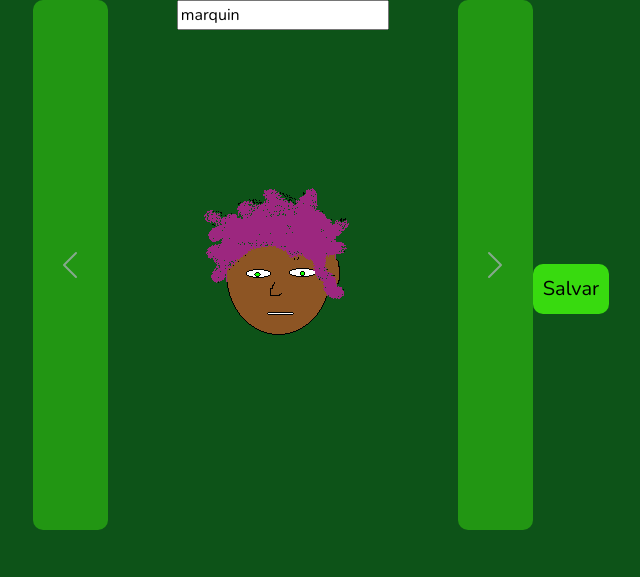
After one commit to PollarTK/Personagem, a Flask app: page /personagens/editar/2 in a window 1280 px wide. The commit adds this page. Shown: the top 577 px of the page, without its empty margins (319-959 px from the left). Run offline with Flask 3, Linux system fonts and the light colour scheme; a user stored in the database is signed in; data comes from the database, SQL or seed files in the repository; both versions use the stored data as it was after the commit.

Commit message:
editar faltando

```diff
--- a/.dist/app.py
+++ b/.dist/app.py
@@ -15,7 +15,7 @@ def home():
     if 'usuario' not in session:
         return redirect(url_for('login'))
     lista_personagens = database.buscar_personagens(session['usuario'])
-    return render_template('home.html', personagem=lista_personagens)
+    return render_template('home.html', personagens=lista_personagens)
 
 
 @app.route('/login', methods=["GET", "POST"])
@@ -55,6 +55,32 @@ def criar_personagem():
         return render_template('criar.html')
 
 
+@app.route('/personagens/editar/<int:id>', methods=["GET", "POST"])
+def editar_personagem(id):
+    # pega o e-mail da sessão para verificar se é o dono da tarefa
+    email = session['usuario']
+    if (request.method == "GET"):
+        conteudo_personagem = database.buscar_conteudo_personagem(id)
+        return render_template('editar.html', personagem=conteudo_personagem, id=id)
+    if (request.method == "POST"):
+        form = request.form
+        novo_nome = form['nome']
+        nova_variacao = form['variacao']
+        database.editar_personagem(novo_nome,nova_variacao, id)
+        return redirect(url_for('home'))
+
+
+@app.route('/personagens/excluir/<int:id>', methods=["GET"])
+def excluir_personagem(id):
+
+    email = session['usuario']
+
+    if database.excluir_personagem(id, email):
+        return redirect(url_for('home'))
+    else:
+        return "Ocorreu um erro ao excluir a personagem!"
+
+
 @app.route('/excluir_usuario')
 def excluir_usuario():
     email = session['usuario']
--- a/.dist/static/style.css
+++ b/.dist/static/style.css
@@ -114,18 +114,7 @@ body#home {
     margin-top: 10px;
 }
 
-.card {
-    display: flex;
-    width: 500px;
-    height: 300px;
-    background-color: #ffffff;
-    border-radius: 12px;
-    box-shadow: 0 4px 8px rgba(0, 0, 0, 0.2);
-    overflow: hidden;
-    transition: transform 0.3s, background-color 0.3s;
-    cursor: pointer;
-    position: relative;
-}
+
 
 .card:hover {
     transform: scale(1.05);
--- /dev/null
+++ b/.dist/templates/editar.html
@@ -0,0 +1,61 @@
+<!DOCTYPE html>
+<html lang="pt-br">
+<head>
+    <link href="https://cdn.jsdelivr.net/npm/bootstrap@5.3.5/dist/css/bootstrap.min.css" rel="stylesheet" integrity="sha384-SgOJa3DmI69IUzQ2PVdRZhwQ+dy64/BUtbMJw1MZ8t5HZApcHrRKUc4W0kG879m7" crossorigin="anonymous">
+    <meta charset="UTF-8">
+    <meta name="viewport" content="width=device-width, initial-scale=1.0">
+    <title>Document</title>
+    <link rel="stylesheet" href="static/style.css">
+</head>
+<body>
+
+    <div class="botoes">
+        <form id="editar" action="/personagens/editar/{{ id }}" method="post">
+
+        <div id="carouselExampleFade" class="carousel">
+            <input value="{{personagem[0]}}" type="text" name="nome" placeholder="nome" required>
+
+            <div class="carousel-inner">
+              <div class="carousel-item active">
+                <img src="/static/img/rosto1.png" id="1" class="d-block w-100" alt="...">
+              </div>
+              <div class="carousel-item">
+                <img src="/static/img/rosto2.png" id="2" class="d-block w-100" alt="...">
+              </div>
+              <div class="carousel-item">
+                <img src="/static/img/rosto3.png" id="3" class="d-block w-100" alt="...">
+              </div>
+              <div class="carousel-item">
+                <img src="/static/img/rosto4.png" id="4" class="d-block w-100" alt="...">
+              </div>
+              <div class="carousel-item">
+                <img src="/static/img/rosto5.png" id="5" class="d-block w-100" alt="...">
+              </div>
+              <div class="carousel-item">
+                <img src="/static/img/rosto6.png" id="6" class="d-block w-100" alt="...">
+              </div>
+              <div class="carousel-item">
+                <img src="/static/img/rosto7.png" id="7" class="d-block w-100" alt="...">
+              </div>
+            </div>
+            <button class="carousel-control-prev" type="button" data-bs-target="#carouselExampleFade" data-bs-slide="prev">
+              <span class="carousel-control-prev-icon" aria-hidden="true"></span>
+              <span class="visually-hidden">Previous</span>
+            </button>
+            <button class="carousel-control-next" type="button" data-bs-target="#carouselExampleFade" data-bs-slide="next">
+              <span class="carousel-control-next-icon" aria-hidden="true"></span>
+              <span class="visually-hidden">Next</span>
+            </button>
+          </div>
+        <br><br>
+    </div>
+    <div class="botoes">
+        <input type="hidden" id="variacao" name="variacao" >
+        <button type="submit" id="salvar">Salvar</button>
+
+    </div>
+</form>
+<script src="/static/script.js"></script>
+    <script src="https://cdn.jsdelivr.net/npm/bootstrap@5.3.5/dist/js/bootstrap.bundle.min.js" integrity="sha384-k6d4wzSIapyDyv1kpU366/PK5hCdSbCRGRCMv+eplOQJWyd1fbcAu9OCUj5zNLiq" crossorigin="anonymous"></script>
+</body>
+</html>
```
Also changed, not shown: .dist/templates/home.html (+18 -10 lines), .dist/database.py, .dist/static/img/fundo.jpg (deleted), personagens.db.
